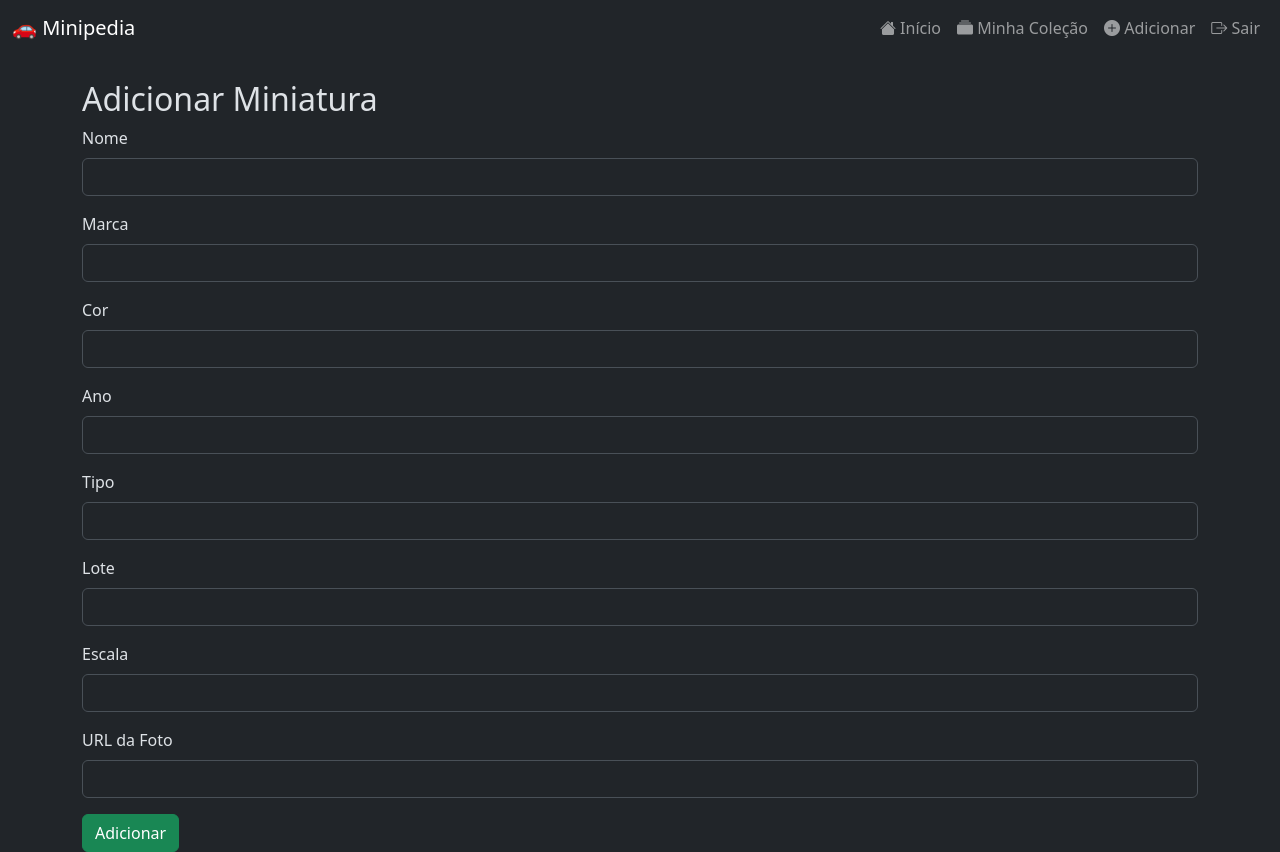
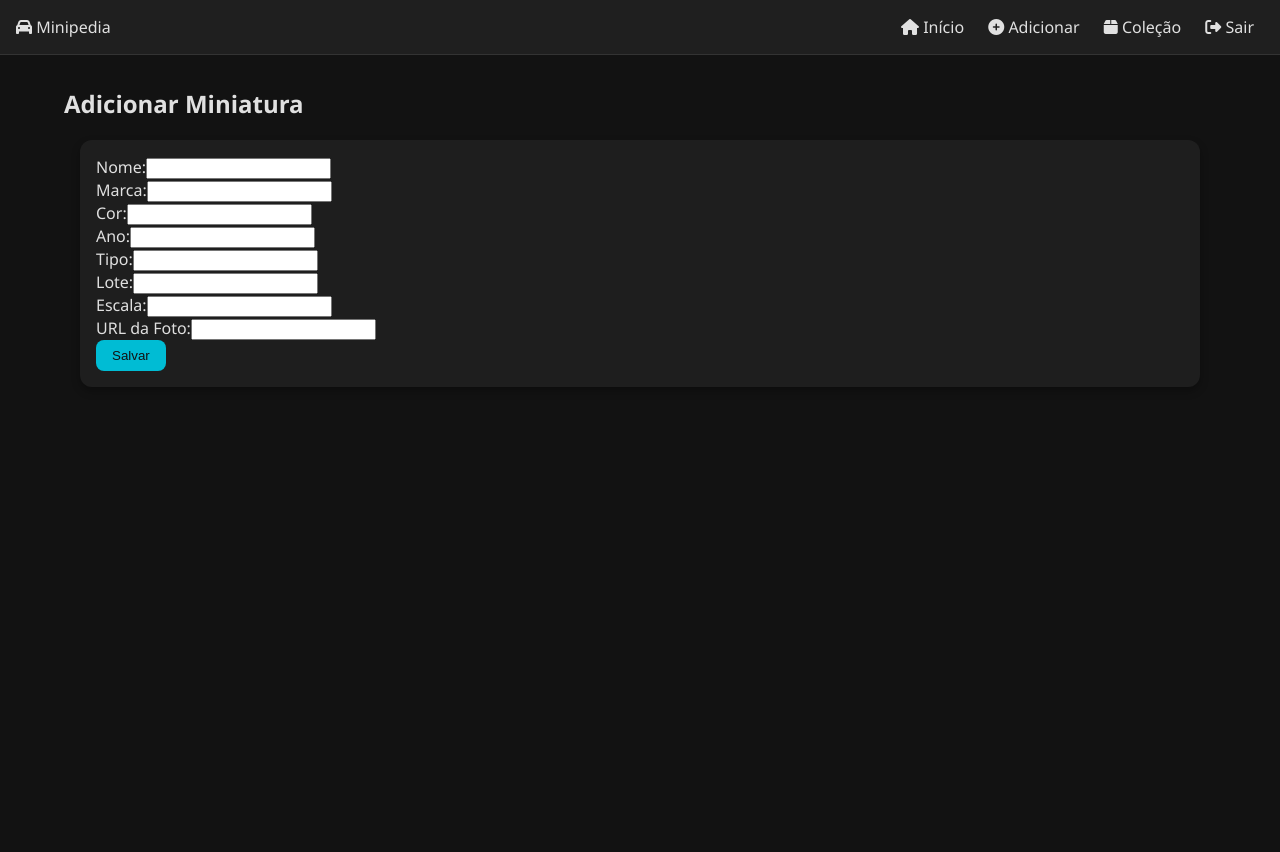
Before and after one commit to everaldodisco/minipedia, a Flask app: page /add in a window 1280 px wide. After the commit the page ends 371 px from the top, so only its background shows below. Run offline with Flask 3, Linux system fonts and the light colour scheme; the visitor is signed in with stand-in values (Sample User, id 1).

Commit message:
versao 6.0

```diff
--- a/static/css/style.css
+++ b/static/css/style.css
@@ -1,3 +1,62 @@
-body { background: #f8f9fa; }
-.card { transition: transform 0.2s; }
-.card:hover { transform: scale(1.03); }
+
+body {
+    background-color: #121212;
+    color: #e0e0e0;
+    font-family: 'Segoe UI', Tahoma, Geneva, Verdana, sans-serif;
+    margin: 0;
+    padding: 0;
+}
+
+.navbar {
+    background-color: #1f1f1f;
+    padding: 1rem;
+    display: flex;
+    justify-content: space-between;
+    align-items: center;
+    border-bottom: 1px solid #333;
+}
+
+.navbar a {
+    color: #e0e0e0;
+    margin: 0 10px;
+    text-decoration: none;
+    transition: color 0.3s ease;
+}
+
+.navbar a:hover {
+    color: #00bcd4;
+}
+
+.container {
+    width: 90%;
+    max-width: 1200px;
+    margin: 2rem auto;
+}
+
+.card {
+    background-color: #1e1e1e;
+    border-radius: 12px;
+    padding: 1rem;
+    margin: 1rem;
+    box-shadow: 0 4px 8px rgba(0,0,0,0.3);
+    transition: transform 0.2s ease;
+}
+
+.card:hover {
+    transform: translateY(-5px);
+}
+
+button, .btn {
+    background-color: #00bcd4;
+    color: #121212;
+    border: none;
+    border-radius: 8px;
+    padding: 0.5rem 1rem;
+    cursor: pointer;
+    transition: background-color 0.3s ease;
+}
+
+button:hover, .btn:hover {
+    background-color: #0097a7;
+    color: white;
+}
--- a/templates/add.html
+++ b/templates/add.html
@@ -1,15 +1,16 @@
+
 {% extends 'base.html' %}
 {% block content %}
 <h2>Adicionar Miniatura</h2>
-<form method="post">
-  <div class="mb-3"><label class="form-label">Nome</label><input name="nome" class="form-control"></div>
-  <div class="mb-3"><label class="form-label">Marca</label><input name="marca" class="form-control"></div>
-  <div class="mb-3"><label class="form-label">Cor</label><input name="cor" class="form-control"></div>
-  <div class="mb-3"><label class="form-label">Ano</label><input name="ano" class="form-control"></div>
-  <div class="mb-3"><label class="form-label">Tipo</label><input name="tipo" class="form-control"></div>
-  <div class="mb-3"><label class="form-label">Lote</label><input name="lote" class="form-control"></div>
-  <div class="mb-3"><label class="form-label">Escala</label><input name="escala" class="form-control"></div>
-  <div class="mb-3"><label class="form-label">URL da Foto</label><input name="url_foto" class="form-control"></div>
-  <button type="submit" class="btn btn-success">Adicionar</button>
+<form method="POST" class="card">
+    <label>Nome:</label><input type="text" name="nome" required><br>
+    <label>Marca:</label><input type="text" name="marca" required><br>
+    <label>Cor:</label><input type="text" name="cor" required><br>
+    <label>Ano:</label><input type="number" name="ano" required><br>
+    <label>Tipo:</label><input type="text" name="tipo" required><br>
+    <label>Lote:</label><input type="text" name="lote"><br>
+    <label>Escala:</label><input type="text" name="escala"><br>
+    <label>URL da Foto:</label><input type="url" name="foto_url"><br>
+    <button type="submit">Salvar</button>
 </form>
 {% endblock %}
--- a/templates/base.html
+++ b/templates/base.html
@@ -1,46 +1,25 @@
-<!doctype html>
-<html lang="pt-br" data-bs-theme="dark">
-  <head>
-    <meta charset="utf-8">
-    <meta name="viewport" content="width=device-width, initial-scale=1">
+
+<!DOCTYPE html>
+<html lang="pt-br">
+<head>
+    <meta charset="UTF-8">
+    <meta name="viewport" content="width=device-width, initial-scale=1.0">
     <title>Minipedia</title>
-    <link href="https://cdn.jsdelivr.net/npm/bootstrap@5.3.3/dist/css/bootstrap.min.css" rel="stylesheet">
-    <link href="https://cdn.jsdelivr.net/npm/bootstrap-icons@1.11.3/font/bootstrap-icons.css" rel="stylesheet">
-  </head>
-  <body>
-    <nav class="navbar navbar-expand-lg navbar-dark bg-dark">
-      <div class="container-fluid">
-        <a class="navbar-brand" href="{{ url_for('index') }}">🚗 Minipedia</a>
-        <button class="navbar-toggler" type="button" data-bs-toggle="collapse" data-bs-target="#navbarNav">
-          <span class="navbar-toggler-icon"></span>
-        </button>
-        <div class="collapse navbar-collapse" id="navbarNav">
-          <ul class="navbar-nav ms-auto">
-            <li class="nav-item"><a class="nav-link" href="{{ url_for('index') }}"><i class="bi bi-house-fill"></i> Início</a></li>
-            <li class="nav-item"><a class="nav-link" href="{{ url_for('colecao') }}"><i class="bi bi-collection-fill"></i> Minha Coleção</a></li>
-            <li class="nav-item"><a class="nav-link" href="{{ url_for('add') }}"><i class="bi bi-plus-circle-fill"></i> Adicionar</a></li>
-            {% if current_user.is_authenticated %}
-              <li class="nav-item"><a class="nav-link" href="{{ url_for('logout') }}"><i class="bi bi-box-arrow-right"></i> Sair</a></li>
-            {% else %}
-              <li class="nav-item"><a class="nav-link" href="{{ url_for('login') }}"><i class="bi bi-box-arrow-in-right"></i> Entrar</a></li>
-            {% endif %}
-          </ul>
+    <link rel="stylesheet" href="{{ url_for('static', filename='css/style.css') }}">
+    <link rel="stylesheet" href="https://cdnjs.cloudflare.com/ajax/libs/font-awesome/6.4.0/css/all.min.css">
+</head>
+<body>
+    <nav class="navbar">
+        <div class="logo"><i class="fas fa-car"></i> Minipedia</div>
+        <div>
+            <a href="{{ url_for('index') }}"><i class="fas fa-home"></i> Início</a>
+            <a href="{{ url_for('add') }}"><i class="fas fa-plus-circle"></i> Adicionar</a>
+            <a href="{{ url_for('colecao') }}"><i class="fas fa-box"></i> Coleção</a>
+            <a href="{{ url_for('logout') }}"><i class="fas fa-sign-out-alt"></i> Sair</a>
         </div>
-      </div>
     </nav>
-    <div class="container mt-4">
-      {% with messages = get_flashed_messages(with_categories=true) %}
-        {% if messages %}
-          {% for category, message in messages %}
-            <div class="alert alert-{{ category }} alert-dismissible fade show" role="alert">
-              {{ message }}
-              <button type="button" class="btn-close" data-bs-dismiss="alert"></button>
-            </div>
-          {% endfor %}
-        {% endif %}
-      {% endwith %}
-      {% block content %}{% endblock %}
+    <div class="container">
+        {% block content %}{% endblock %}
     </div>
-    <script src="https://cdn.jsdelivr.net/npm/bootstrap@5.3.3/dist/js/bootstrap.bundle.min.js"></script>
-  </body>
+</body>
 </html>
```
Also changed, not shown: templates/colecao.html (+16 -13 lines), templates/index.html (+3 -17 lines).
